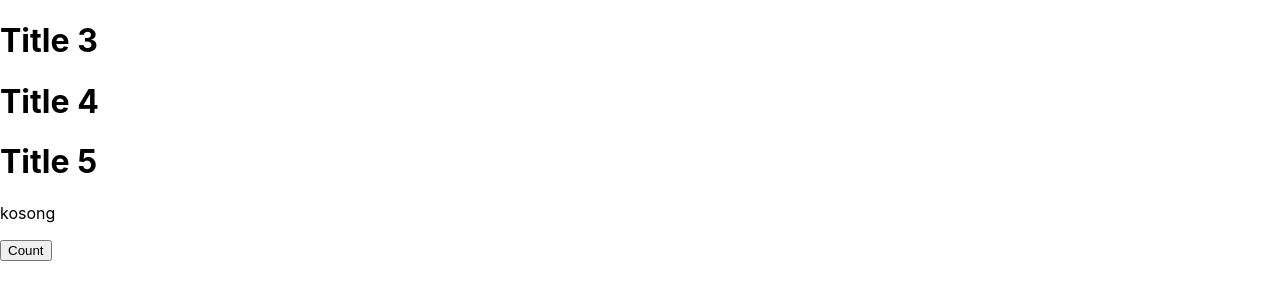
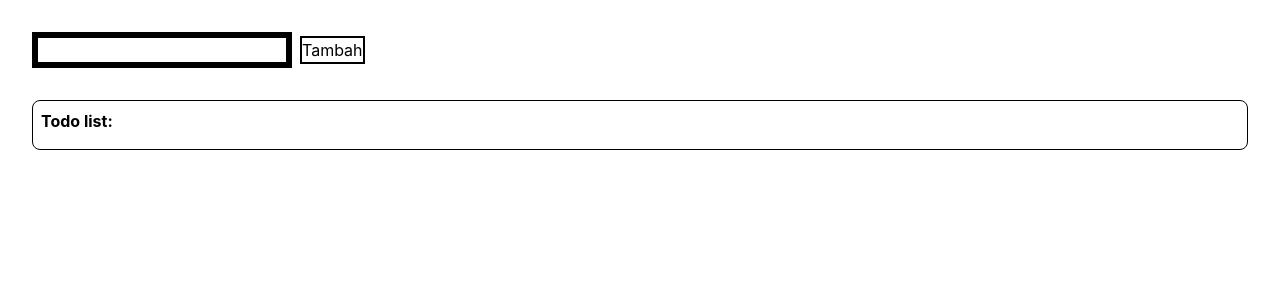
Before and after one commit to ariefyusron/learn-react, a React (Create React App) app: page / in a window 1280 px wide. Shown: the top 300 px of the page. Built offline with nearby package versions, Linux system fonts and the light colour scheme.

Commit message:
todolist

```diff
--- a/package.json
+++ b/package.json
@@ -34,5 +34,8 @@
       "last 1 firefox version",
       "last 1 safari version"
     ]
+  },
+  "devDependencies": {
+    "tailwindcss": "^3.4.3"
   }
 }
--- a/src/App.js
+++ b/src/App.js
@@ -1,39 +1,42 @@
-import { useState, useEffect } from 'react';
-import Header from './components/Header'
+import { useState } from 'react';
 
 const App = () => {
-  const [count, setCount] = useState(0)
-  const [isLoading, setIsLoading] = useState(false)
-  const [listHeader, setListHeader] = useState([
-    'Title 3',
-    'Title 4',
-    'Title 5',
-  ])
-
-  useEffect(() => {
-    console.log('useEffect')
-  }, [count, isLoading])
-
-  const renderCount = () => {
-    if(count === 0) {
-      return <p>kosong</p>
-    } else {
-      return <p>{count}</p>
-    }
-  }
+  const [text, setText] = useState("")
+  const [list, setList] = useState([])
 
   return (
-    <div id="app">
-      {listHeader.map((item, index) => (
-        <Header key={String(index)} title={item} />
-      ))}
+    <div className="p-8">
+      {/* ini input */}
+      <div>
+        <input
+          className="border-[6px] border-black"
+          onChange={(res) => {
+            setText(res.target.value)
+          }}
+          value={text}
+        />
 
-      {renderCount()}
+        <button
+          className='border-[2px] border-black ml-[8px]'
+          onClick={() => {
+            setText("")
+            setList([text, ...list])
+          }}
+        >
+          Tambah
+        </button>
+      </div>
 
-      <button onClick={() => {
-        setIsLoading(true)
-        setCount(count + 1)
-      }}>Count</button>
+      {/* ini list data */}
+      <div className='mt-[32px] border border-black p-[8px] rounded-[8px]'>
+          <h2 className='font-bold mb-[8px]'>Todo list:</h2>
+
+          {list.map((item, index) => (
+            <div key={String(index)} className='mb-[4px] pb-[2px] border-b border-black'>
+              <p>{item}</p>
+            </div>
+          ))}
+      </div>
     </div>
   )
 }
--- a/src/index.css
+++ b/src/index.css
@@ -1,3 +1,7 @@
+@tailwind base;
+@tailwind components;
+@tailwind utilities;
+
 body {
   margin: 0;
   font-family: -apple-system, BlinkMacSystemFont, 'Segoe UI', 'Roboto', 'Oxygen',
--- /dev/null
+++ b/tailwind.config.js
@@ -0,0 +1,8 @@
+/** @type {import('tailwindcss').Config} */
+module.exports = {
+  content: ["./src/**/*.{html,js}"],
+  theme: {
+    extend: {},
+  },
+  plugins: [],
+}
```
Also changed, not shown: src/components/Input.jsx (added, +8 -0 lines), src/components/List.jsx (added), 1 other file (tests, documents, lock files or other folders).
